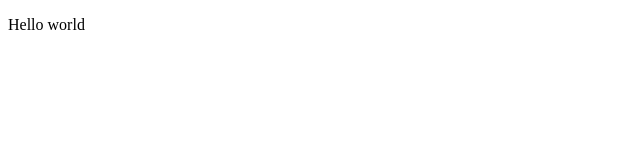
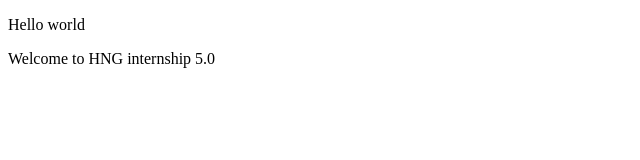
Before and after one commit to melawlah/HNG, a plain HTML site: page index.html in a window 1280 px wide. Shown: the whole page, without its empty margins (0-640 px from the left). Drawn offline with Linux system fonts and the light colour scheme.

Commit message:
initial commit2

```diff
--- a/index.html
+++ b/index.html
@@ -8,6 +8,6 @@
 </head>
 <body>
   <p> Hello world</p>
-
+  <p> Welcome to HNG internship 5.0</p>
 </body>
 </html>
```
